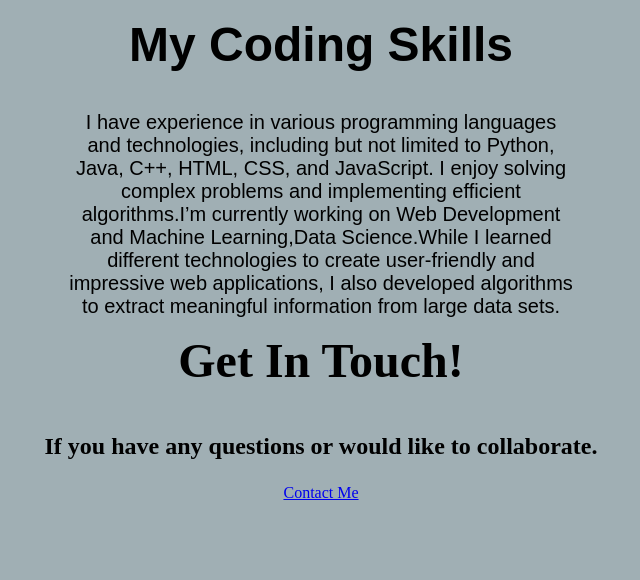
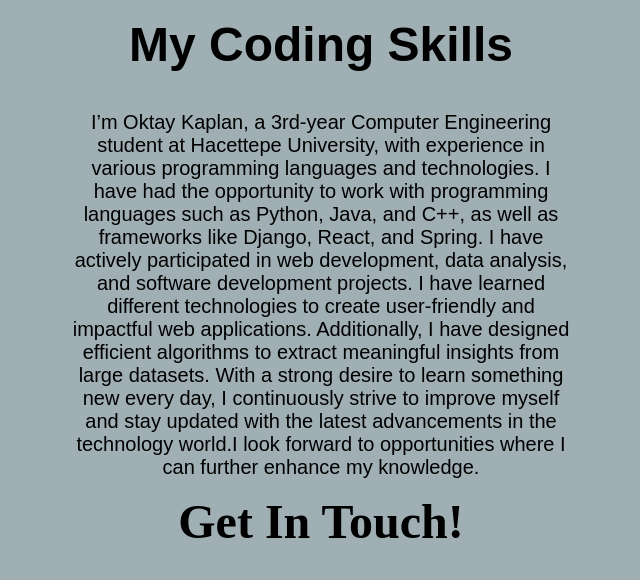
Before and after one commit to oktay-kaplan/MyPersonel-Website, a plain HTML site: page index.html in a window 1280 px wide. Shown: the part 1158-1738 px from the top of the page, without its empty margins (319-959 px from the left). Drawn offline with Linux system fonts and the light colour scheme.

Commit message:
Update index.html

```diff
--- a/index.html
+++ b/index.html
@@ -39,14 +39,14 @@
             <h2 class="skills-header">My Coding Skills</h2>
             <div>
                 <p class="skills-text">
-                I have experience in various programming languages and
-                technologies, including but not limited to Python, Java, C++,
-                HTML, CSS, and JavaScript. I enjoy solving complex problems and
-                implementing efficient algorithms.I’m currently working on Web
-                Development and Machine Learning,Data Science.While I learned different
-                 technologies to create user-friendly and impressive web applications, I
-                 also developed algorithms to extract meaningful information from large data sets.
-
+               I’m Oktay Kaplan, a 3rd-year Computer Engineering student at Hacettepe University, with experience in various programming languages
+and technologies. I have had the opportunity to work with programming languages such as Python, Java, and C++, as well as
+frameworks like Django, React, and Spring.
+I have actively participated in web development, data analysis, and software development projects. I have learned different technologies
+to create user-friendly and impactful web applications. Additionally, I have designed efficient algorithms to extract meaningful insights
+from large datasets.
+With a strong desire to learn something new every day, I continuously strive to improve myself and stay updated with the latest
+advancements in the technology world.I look forward to opportunities where I can further enhance my knowledge.
 
                 </p>
             </div>
```
